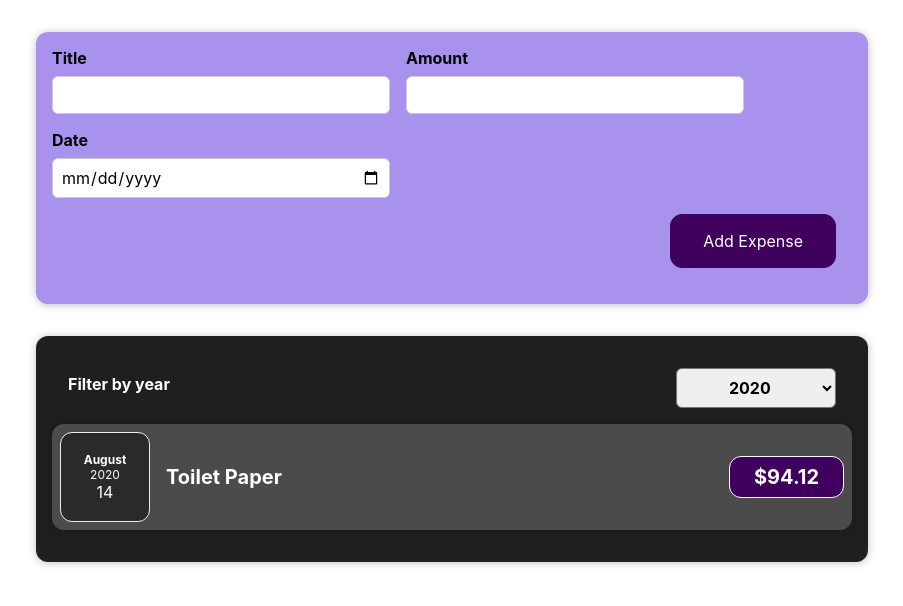
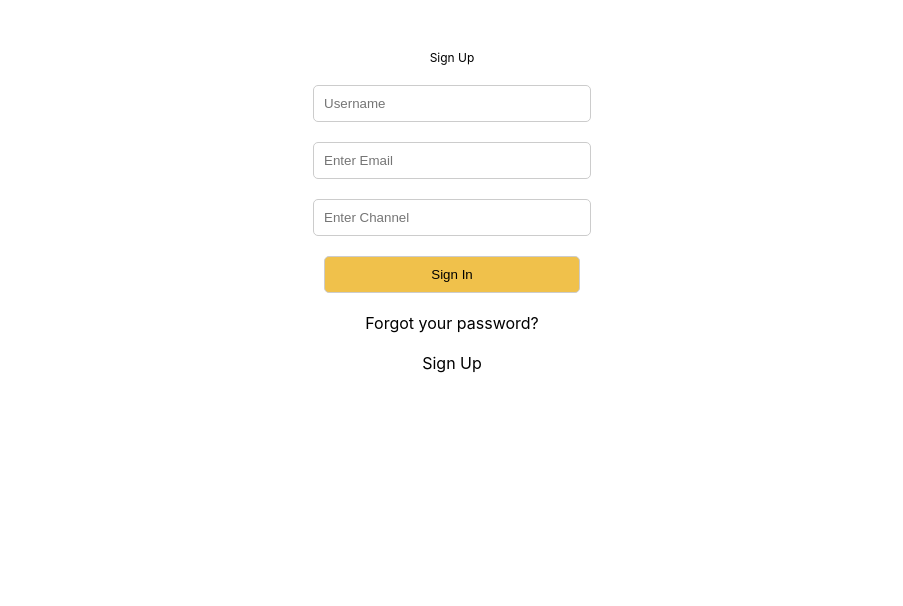
Before and after one commit to KaushalMaster/xwits_internship, a React (Create React App) app: page / in a window 1280 px wide. Shown: the top 606 px of the page, without its empty margins (188-1091 px from the left). Built offline with nearby package versions, Linux system fonts and the light colour scheme.

Commit message:
implemented the React-Hook-Form library and saving the form data

```diff
--- a/package.json
+++ b/package.json
@@ -8,7 +8,9 @@
     "@testing-library/user-event": "^13.5.0",
     "react": "^18.2.0",
     "react-dom": "^18.2.0",
+    "react-hook-form": "^7.49.3",
     "react-scripts": "5.0.1",
+    "react-scroll-motion": "^0.3.3",
     "web-vitals": "^2.1.4"
   },
   "scripts": {
--- a/src/App.js
+++ b/src/App.js
@@ -4,6 +4,8 @@ import CompA from "./components/CompA";
 import ExpenseItem from "./components/Expensess/ExpenseItem/ExpenseItem";
 import Expenses from "./components/Expensess/Expenses/Expenses";
 import NewExpense from "./components/NewExpense/NewExpense";
+import Onboarding from "./components/OnBoardingPage/Onboarding";
+import SignIn from "./components/SignIn/SignIn";
 
 const DUMMY_EXPENSES = [
   {
@@ -48,8 +50,10 @@ function App() {
   };
   return (
     <div className="App">
-      <NewExpense expense={addExpenseHandler} />
-      <Expenses items={expenses} />
+      <SignIn />
+      {/* <Onboarding /> */}
+      {/* <NewExpense expense={addExpenseHandler} />
+      <Expenses items={expenses} /> */}
     </div>
   );
 }
--- /dev/null
+++ b/src/components/OnBoardingPage/Onboarding.jsx
@@ -0,0 +1,75 @@
+import React from "react";
+import {
+  Animator,
+  ScrollContainer,
+  ScrollPage,
+  batch,
+  Fade,
+  FadeIn,
+  FadeOut,
+  Move,
+  MoveIn,
+  MoveOut,
+  Sticky,
+  StickyIn,
+  StickyOut,
+  Zoom,
+  ZoomIn,
+  ZoomOut,
+} from "react-scroll-motion";
+
+const Onboarding = () => {
+  const ZoomInScrollOut = batch(StickyIn(), FadeIn(), ZoomIn());
+  const FadeUp = batch(Fade(), Move(), Sticky());
+
+  return (
+    <ScrollContainer>
+      <ScrollPage>
+        <Animator animation={batch(Fade(), Sticky(), MoveOut(0, -200))}>
+          <span style={{ fontSize: "30px" }}>
+            Let me show you scroll animation 😀
+          </span>
+        </Animator>
+      </ScrollPage>
+      <ScrollPage>
+        <Animator animation={ZoomInScrollOut}>
+          <span style={{ fontSize: "40px" }}>I'm FadeUpScrollOut ✨</span>
+        </Animator>
+      </ScrollPage>
+      <ScrollPage>
+        <Animator animation={FadeUp}>
+          <span style={{ fontSize: "40px" }}>I'm FadeUp ⛅️</span>
+        </Animator>
+      </ScrollPage>
+      <ScrollPage>
+        <div
+          style={{
+            display: "flex",
+            justifyContent: "center",
+            alignItems: "center",
+            height: "100%",
+          }}
+        >
+          <span style={{ fontSize: "40px" }}>
+            <Animator animation={MoveIn(-1000, 0)}>Hello Guys 👋🏻</Animator>
+            <Animator animation={MoveIn(1000, 0)}>Nice to meet you 🙋🏻‍♀️</Animator>
+            - I'm Dante Chun -
+            <Animator animation={MoveOut(1000, 0)}>Good bye ✋🏻</Animator>
+            <Animator animation={MoveOut(-1000, 0)}>See you 💛</Animator>
+          </span>
+        </div>
+      </ScrollPage>
+      <ScrollPage>
+        <Animator animation={batch(Fade(), Sticky())}>
+          <span style={{ fontSize: "40px" }}>Done</span>
+          <br />
+          <span style={{ fontSize: "30px" }}>
+            There's FadeAnimation, MoveAnimation, StickyAnimation, ZoomAnimation
+          </span>
+        </Animator>
+      </ScrollPage>
+    </ScrollContainer>
+  );
+};
+
+export default Onboarding;
--- /dev/null
+++ b/src/components/SignIn/SignIn.css
@@ -0,0 +1,45 @@
+.signIn__form form{
+    display: flex;
+    flex-direction: column;
+    margin: 40px 40%;
+    place-items: center;
+}
+
+.signIn__form form > input{
+    margin: 10px 0;
+    padding: 10px;
+    width: 100%;
+    border: 1px solid #ccc;
+    border-radius: 5px;
+    outline: none;
+}
+
+.btn{
+    margin: 10px 0;
+    padding: 10px;
+    width: 100%;
+    border: none;
+    border-radius: 5px;
+    outline: none;
+    background-color: #f0c14b;
+    cursor: pointer;
+}
+
+.btn:hover{
+    background-color: #ddb347;
+}
+
+.signIn__form form > a{
+    margin: 10px 0;
+    text-decoration: none;
+    color: #000;
+}
+
+.signIn__form form > a:hover{
+    text-decoration: underline;
+}
+
+.signIn__form form > p{
+    margin: 10px 0;
+    font-size: 12px;
+}
--- /dev/null
+++ b/src/components/SignIn/SignIn.jsx
@@ -0,0 +1,46 @@
+import React from "react";
+import "./SignIn.css";
+import { useForm } from "react-hook-form";
+
+const SignIn = () => {
+  const { register, handleSubmit } = useForm();
+
+  const formSubmitHandler = (data) => {
+    console.log("Form Submitted");
+    console.log(data);
+  };
+
+  return (
+    <div className="signIn__form">
+      <form action="#" onSubmit={handleSubmit(formSubmitHandler)}>
+        <p>Sign Up</p>
+        <input
+          type="text"
+          placeholder="Username"
+          id="username"
+          {...register("username")}
+          required
+        />
+        <input
+          type="text"
+          placeholder="Enter Email"
+          id="Email"
+          {...register("Email")}
+          required
+        />
+        <input
+          type="text"
+          placeholder="Enter Channel"
+          id="Channel"
+          {...register("Channel")}
+          required
+        />
+        <input type="submit" className="btn" value="Sign In" />
+        <a href="#">Forgot your password?</a>
+        <a href="#">Sign Up</a>
+      </form>
+    </div>
+  );
+};
+
+export default SignIn;
```
Also changed, not shown: 1 other file (tests, documents, lock files or other folders).
